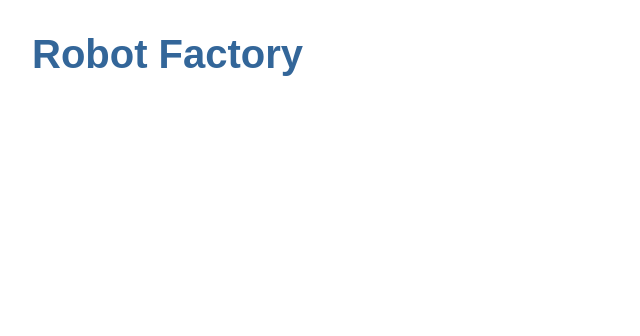
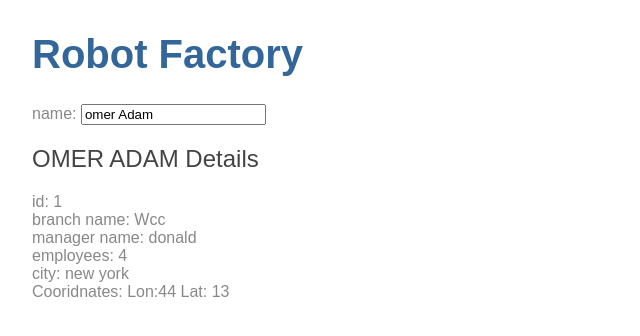
Before and after one commit to TheBigR/robotFactory, an Angular app in the folder robotFactory/: page / in a window 1280 px wide. Shown: the top 336 px of the page, without its empty margins (0-640 px from the left). Built offline with nearby package versions, Linux system fonts and the light colour scheme.

Commit message:
completed step 3 of the heroes ng tutorial

```diff
--- a/robotFactory/src/app/app.component.html
+++ b/robotFactory/src/app/app.component.html
@@ -1 +1,2 @@
 <h1>{{title}}</h1>
+<app-robots></app-robots>
--- /dev/null
+++ b/robotFactory/src/app/robot.ts
@@ -0,0 +1,10 @@
+export  class Robot {
+  name: string;
+  id: number;
+  branchName: string;
+  managerName: string;
+  employees: number;
+  city: string;
+  coordinates:{lon: number, lat: number};
+
+}
--- /dev/null
+++ b/robotFactory/src/app/robots/robots.component.html
@@ -0,0 +1,12 @@
+<div>
+  <label> name:
+    <input [(ngModel)]="robot.name" placeholder="name">
+  </label>
+</div>
+<h2>{{robot.name | uppercase}} Details</h2>
+<div><span>id: </span>{{robot.id}}</div>
+<div><span>branch name: </span>{{robot.branchName}}</div>
+<div><span>manager name: </span>{{robot.managerName}}</div>
+<div><span>employees: </span>{{robot.employees}}</div>
+<div><span>city: </span>{{robot.city}}</div>
+<div><span>Cooridnates: Lon:</span>{{robot.coordinates.lon}}<span> Lat: </span>{{robot.coordinates.lat}}</div>
--- /dev/null
+++ b/robotFactory/src/app/robots/robots.component.ts
@@ -0,0 +1,26 @@
+import { Component, OnInit } from '@angular/core';
+import {Robot} from '../robot';
+
+@Component({
+  selector: 'app-robots',
+  templateUrl: './robots.component.html',
+  styleUrls: ['./robots.component.css']
+})
+export class RobotsComponent implements OnInit {
+
+  robot: Robot = {
+    name: 'omer Adam',
+    id: 1,
+    branchName: 'Wcc',
+    managerName: 'donald',
+    employees: 4,
+    city: 'new york',
+    coordinates: {lat: 13, lon: 44}
+  };
+  constructor() { }
+
+  ngOnInit() {
+  }
+
+
+}
```
Also changed, not shown: robotFactory/src/app/app.module.ts (+6 -2 lines), robotFactory/src/app/robots/robots.component.css (added), 1 other file (tests, documents, lock files or other folders).
